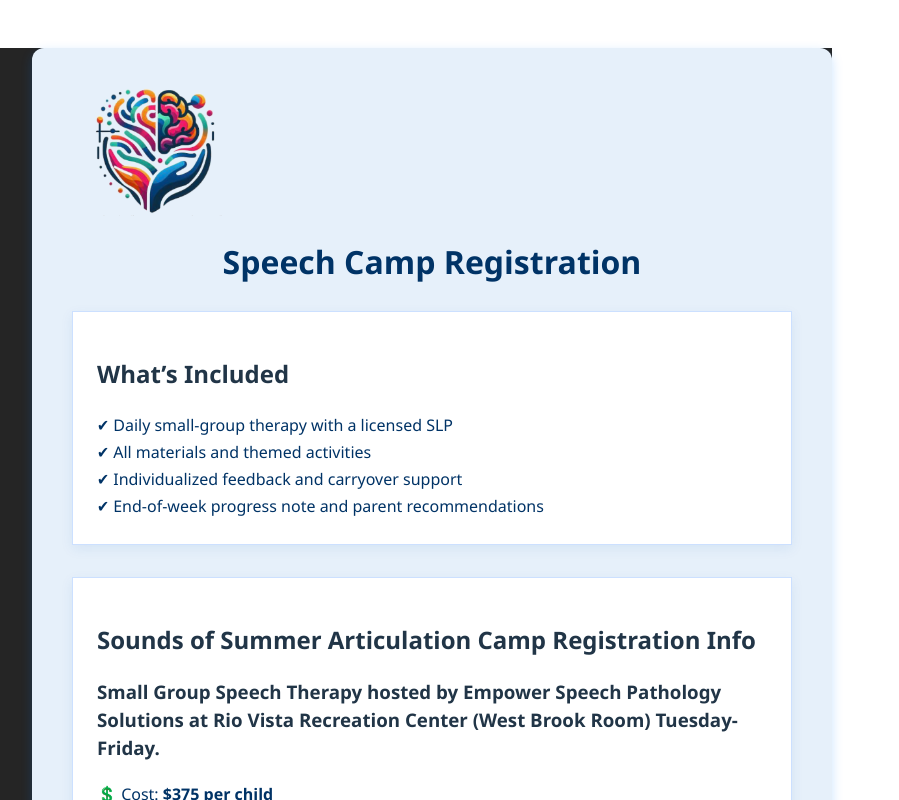
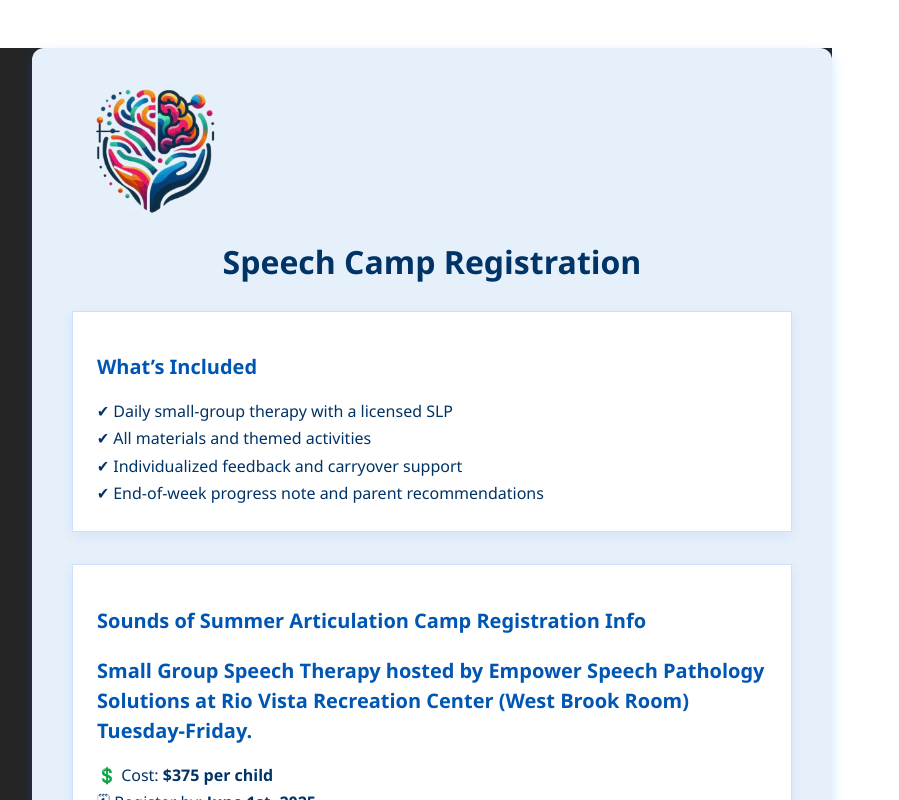
Before and after one commit to BartleBytes/Speech-Frontend, a React (Vite) app: page / in a window 1280 px wide. Shown: the top 800 px of the page, without its empty margins (0-899 px from the left). Built offline with nearby package versions, Linux system fonts and the light colour scheme; the HTML template or start-up script is replaced by a standard one.

Commit message:
style issues

```diff
--- a/src/styles/RegistrationForm.module.css
+++ b/src/styles/RegistrationForm.module.css
@@ -32,7 +32,12 @@
   box-shadow: 0 4px 12px rgba(0, 86, 179, 0.08);
 }
 
-.infoBox h2 h3 {
+.infoBox h2  {
+  color: #0056b3;
+  margin-bottom: 1rem;
+  font-size: 1.25rem;
+}
+.infoBox h3 {
   color: #0056b3;
   margin-bottom: 1rem;
   font-size: 1.25rem;
@@ -117,7 +122,7 @@
   pointer-events: none;
 }
 /* Heading */
-.container h1 h2 h3 {
+.container h1 h2  {
   text-align: center;
   margin-bottom: 2rem;
   color: #004080; /* Deep blue */
```
